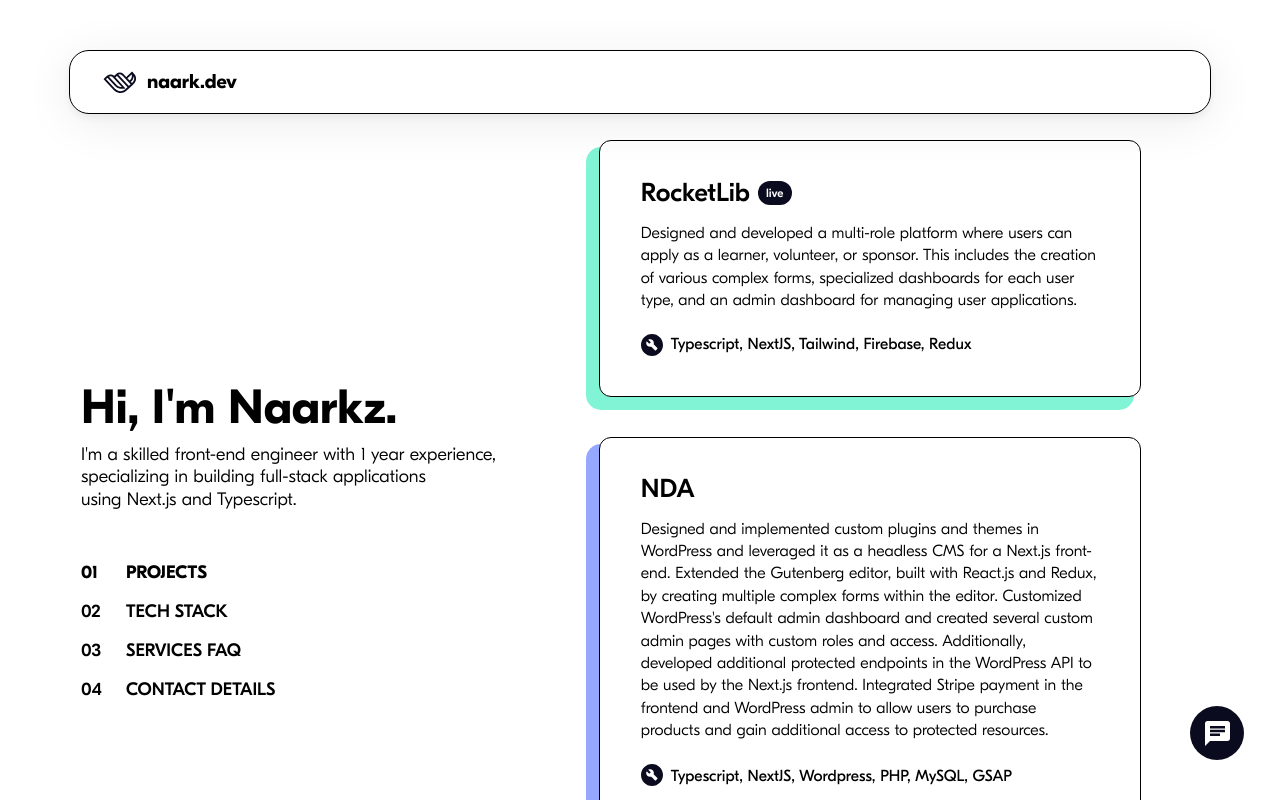
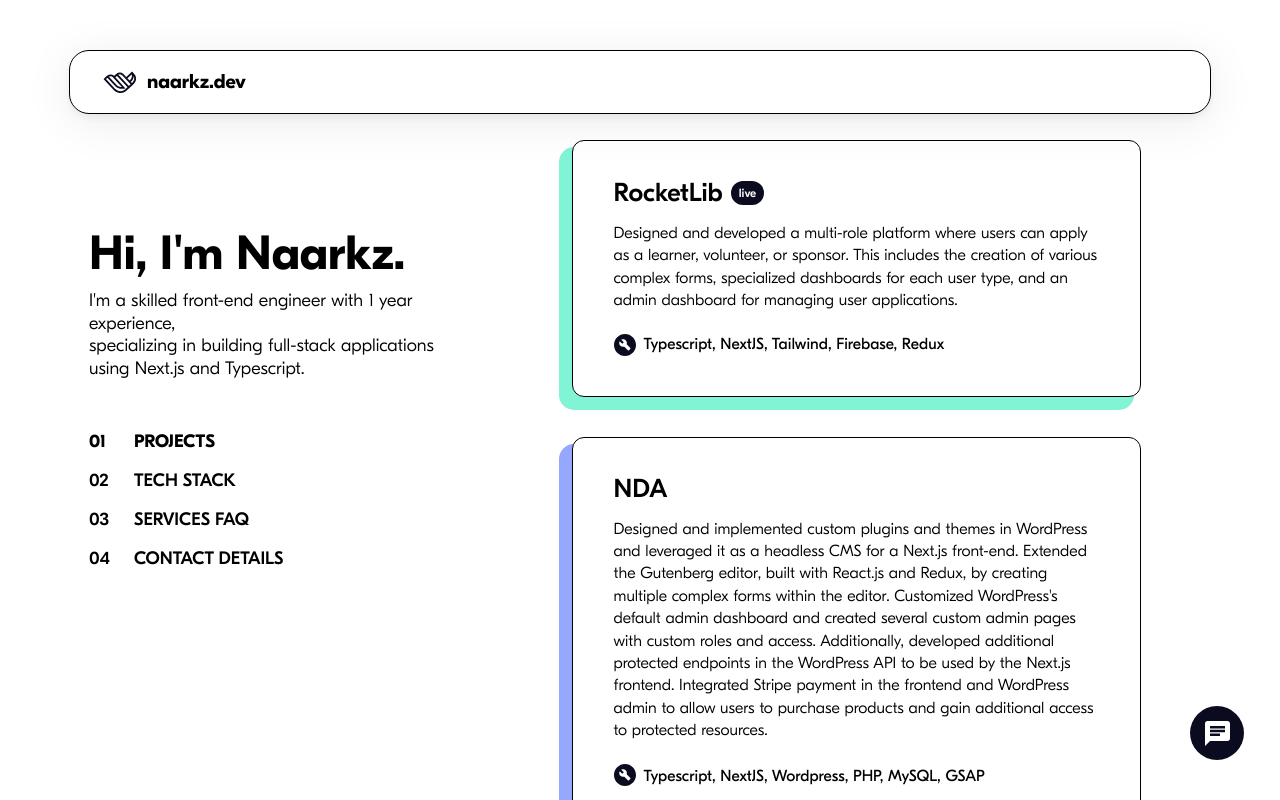
Before and after one commit to Eerkz/naarkzport, a Next.js app: page / in a window 1280 px wide. Built offline with nearby package versions, Linux system fonts and the light colour scheme.

Commit message:
style: Improve responsiveness

```diff
--- a/components/navigation/Nav.tsx
+++ b/components/navigation/Nav.tsx
@@ -1,10 +1,7 @@
 import React from "react";
 import Image from "next/image";
-import useWindowSize from "../../hooks/useWindowSize";
 
 export default function Nav() {
-  const { width } = useWindowSize();
-
   return (
     <div className="w-full sm:px-[69px] px-[38px] top-[50px] flex justify-center z-[1100] absolute">
       <nav
@@ -18,28 +15,8 @@ export default function Nav() {
             width={33}
             height={21}
           />
-          <span className="font-bold text-[20px] ml-[11px]">naark.dev</span>
+          <span className="font-bold text-[20px] ml-[11px]">naarkz.dev</span>
         </div>
-        {/* {width > 480 ? (
-          <button
-            type="button"
-            className="font-[400] h-[48px] cursor-pointer bg-dark-blue w-[135px] text-white rounded-[12px] flex justify-center items-center"
-          >
-            Contact Me
-          </button>
-        ) : (
-          <button
-            type="button"
-            className="font-[400] h-[48px] w-[48px] cursor-pointer hover:bg-pastel-blue bg-dark-blue text-white rounded-[12px] flex justify-center items-center"
-          >
-            <Image
-              src={"/static/images/hamburger.svg"}
-              alt="hamburger menu"
-              width={22}
-              height={18}
-            />
-          </button>
-        )} */}
       </nav>
     </div>
   );
--- a/pages/index.tsx
+++ b/pages/index.tsx
@@ -55,16 +55,17 @@ export default function Home() {
 
   return (
     <Main>
-      <aside className="flex flex-col justify-end pl-[12px] md:mt-0 mt-[180px] md:w-[50%] w-full mb:pb-[100px] md:pb-[70px]">
-        <div>
+      <aside className="fixed-container flex flex-col md:w-[40%] w-full md:p-[20px] md:mt-[70px] mt-[180px] md:overflow-scroll lg:mr-[50px]">
+        <div className="md:mt-[140px]">
           <div className="mb-[51px]">
             <h1 className="font-bold text-[48px] leading-none">
               Hi, I&apos;m Naarkz.
             </h1>
             <p className="font-[300] text-lg leading-tight mt-3">
-              I&apos;m a skilled front-end engineer with 1 year experience, <br className="nest:block hidden"/>
-              specializing in building full-stack applications <br className="nest:block hidden"/> using Next.js and
-              Typescript.
+              I&apos;m a skilled front-end engineer with 1 year experience,{" "}
+              <br className="nest:block hidden" />
+              specializing in building full-stack applications{" "}
+              <br className="nest:block hidden" /> using Next.js and Typescript.
             </p>
           </div>
           <ul className="font-[500] text-[18px] leading-[21px] flex flex-col gap-y-[18px] uppercase">
@@ -104,10 +105,9 @@ export default function Home() {
         </div>
       </aside>
       <aside
-        id="projects-container"
         onScroll={handleScroll}
         ref={parentDivRef}
-        className="flex flex-col md:w-[60%] w-full md:p-[20px] md:mt-[70px] mt-[50px] md:overflow-scroll lg:mr-[50px]"
+        className="fixed-container flex flex-col md:w-[60%] w-full md:p-[20px] md:mt-[70px] mt-[50px] md:overflow-scroll lg:mr-[50px]"
       >
         <div
           className="flex flex-col gap-y-[40px] md:pt-[50px]"
--- a/styles/globals.css
+++ b/styles/globals.css
@@ -66,19 +66,18 @@ a {
 
 #top-nav {
   box-shadow: 0 8px 48px 0 rgb(10 11 30 / 8%), 0 4px 8px 0 rgb(10 11 30 / 6%);
-  max-width: 1664px;
 }
 
 #construction-dog {
   filter: drop-shadow(-10px 10px 0px #c7c7cb);
 }
 
-#projects-container {
+.fixed-container {
   -ms-overflow-style: none; /* Internet Explorer 10+ */
   scrollbar-width: none; /* Firefox */
 }
 
-#projects-container::-webkit-scrollbar {
+.fixed-container::-webkit-scrollbar {
   display: none;
 }
 
```
